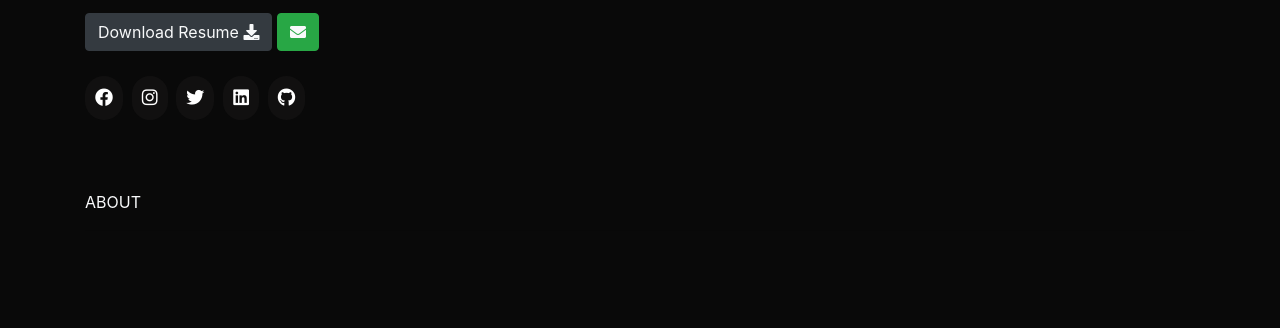
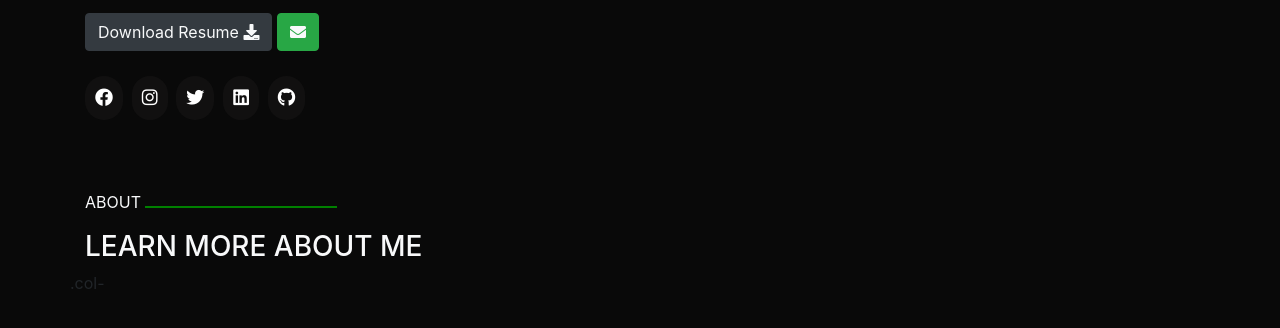
Before and after one commit to olaemma-ui/port, a plain HTML site: page index.html in a window 1280 px wide. Shown: the part 414-742 px from the top of the page. Drawn offline with nearby package versions, Linux system fonts and the light colour scheme.

Commit message:
new_commit

```diff
--- a/index.html
+++ b/index.html
@@ -55,7 +55,7 @@
                         </nav>
 
                         <!-- Download/E-mail Button -->
-                        <button class="btn btn-dark mt-3" data-aos="flip-up" data-aos-delay="1000">
+                        <button class="btn btn-dark mt-3" data-aos="zoom-in" data-aos-delay="1000">
                            <a href="#" class="text-light"> Download Resume <i class="fas fa-download"></i></a>
                         </button>
                         <button class="btn btn-success mt-3" data-aos="zoom-out" data-aos-delay="1500">
@@ -91,9 +91,11 @@
             </div>
         </div>
         <div class="container">
-            <p class="text-light">ABOUT <hr></p>
+            <p class="text-light">ABOUT <span class="line"></span> </p>
+            <h3 class="text-light">LEARN MORE ABOUT ME </h3>
+
             <div class="row">
-
+                .col-
             </div>
         </div>
     </div>
--- a/plugins/style.css
+++ b/plugins/style.css
@@ -67,7 +67,7 @@ body{
     color: white;
 }
 .icon:hover{
-    background-color: green;
+    background-color: rgb(39, 116, 39);
 }
 .ic:hover{
     border-bottom: solid rgb(18, 116, 18) 1px;
@@ -90,3 +90,10 @@ body{
 .modal-header{
     border-bottom: none;
 }
+.line{
+    display: inline-block;
+    width: 15vmax;
+    height: 2px;
+    /* padding: 3px; */
+    background-color: green;
+}
```
